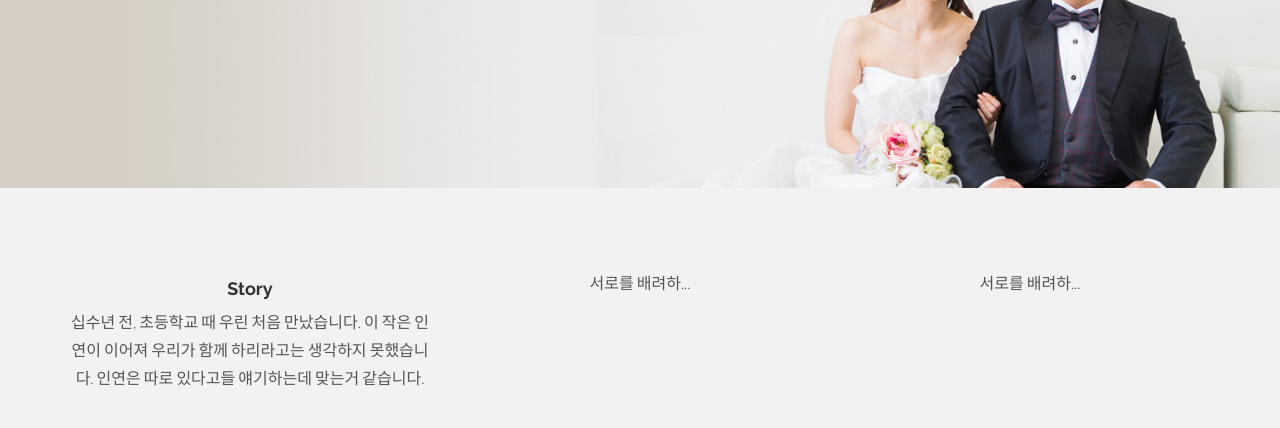
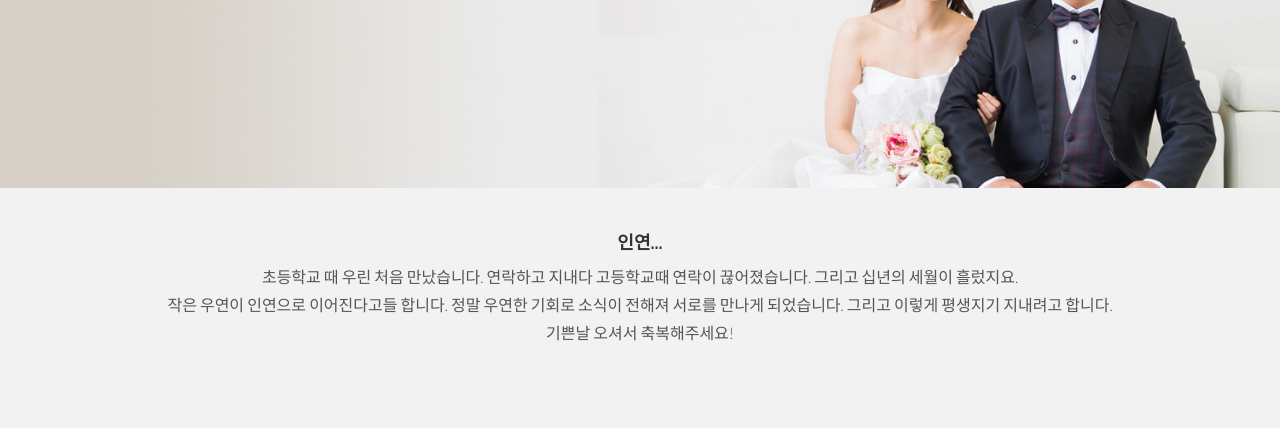
Before and after one commit to liuyue2014/wedding, a plain HTML site: page index.html in a window 1280 px wide. Shown: the part 372-800 px from the top of the page. Drawn offline with nearby package versions, Linux system fonts and the light colour scheme.

Commit message:
Changes comments

```diff
--- a/index.html
+++ b/index.html
@@ -52,22 +52,13 @@
 
 	<div class="container w">
 		<div class="row centered">
-			<br><br>
-			<div class="col-lg-4">
-				<h4>Story</h4>
-				<p>십수년 전, 초등학교 때 우린 처음 만났습니다. 이 작은 인연이 이어져 우리가 함께 하리라고는 생각하지 못했습니다. 인연은 따로 있다고들 얘기하는데 맞는거 같습니다.</p>
-			</div><!-- col-lg-4 -->
-
-			<div class="col-lg-4">
-				<p>서로를 배려하...</p>
-			</div><!-- col-lg-4 -->
-
-			<div class="col-lg-4">
-				<p>서로를 배려하...</p>
-			</div><!-- col-lg-4 -->
-		</div><!-- row -->
-		<br>
-		<br>
+			<h4>인연...</h4>
+			<p>
+				초등학교 때 우린 처음 만났습니다. 연락하고 지내다 고등학교때 연락이 끊어졌습니다. 그리고 십년의 세월이 흘렀지요.<br/>
+				작은 우연이 인연으로 이어진다고들 합니다. 정말 우연한 기회로 소식이 전해져 서로를 만나게 되었습니다. 그리고 이렇게 평생지기 지내려고 합니다.<br/>
+				기쁜날 오셔서 축복해주세요!<br/>
+			</p>
+		</div>
 	</div><!-- container -->
 
 	<!-- FEATURE SECTION -->
```
